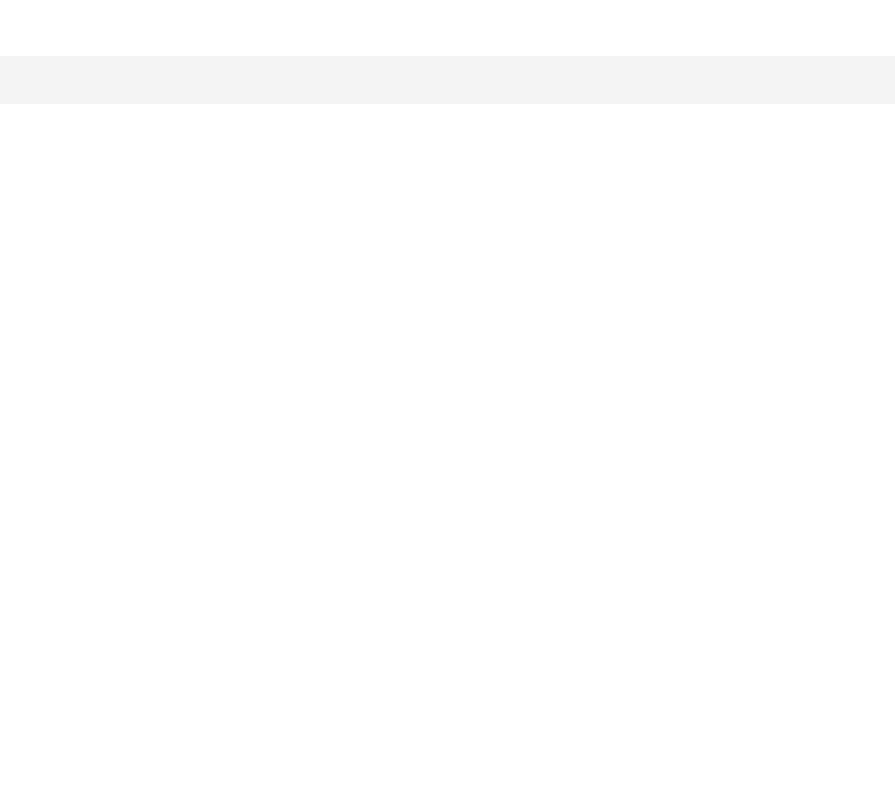
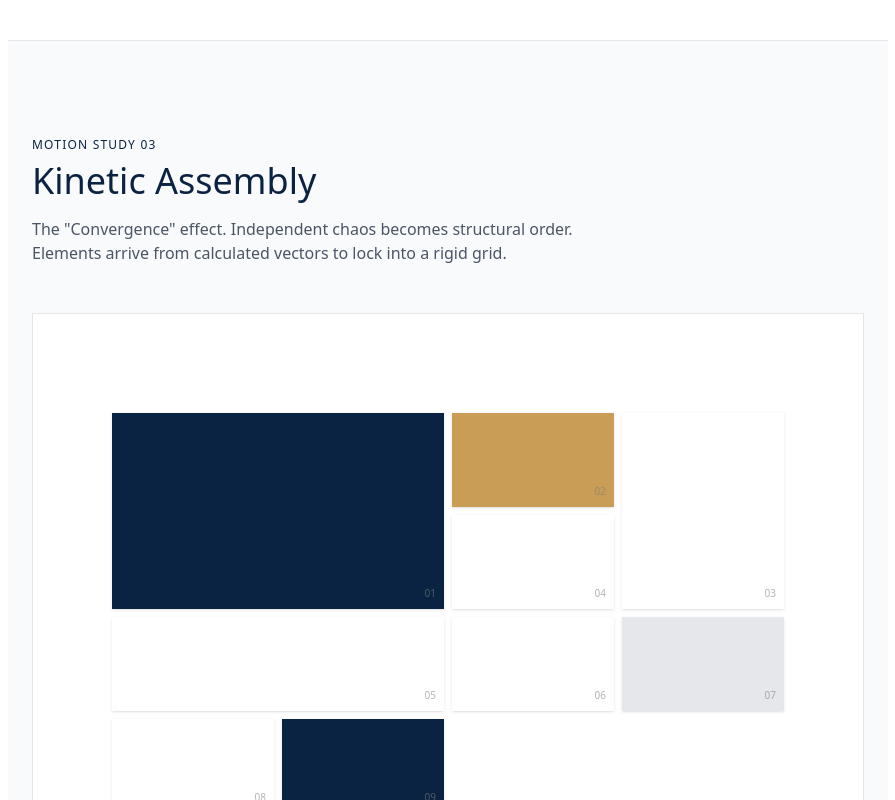
Before and after one commit to binarylawyer/moye-law-redesign, a Next.js app in the folder moye-law-web/: page /admin/design/motion in a window 1280 px wide. Shown: the part 1620-2420 px from the top of the page, without its empty margins (320-1215 px from the left). Before the commit the page ends 1724 px from the top, so only its background shows below. Built offline with nearby package versions, Linux system fonts and the light colour scheme; no server answers.

Commit message:
feat: add admin design motion page showcasing kinetic physics and a new KineticMondrianDemo component.

```diff
--- a/moye-law-web/src/app/admin/design/motion/page.tsx
+++ b/moye-law-web/src/app/admin/design/motion/page.tsx
@@ -4,6 +4,7 @@ import React from 'react';
 import { motion } from 'framer-motion';
 import { KineticDoor } from '@/components/ui/KineticDoor';
 import { MondrianGrid, RevealContent } from '@/components/ui/MondrianGrid';
+import KineticMondrianDemo from '@/components/content/KineticMondrianDemo';
 
 export default function DesignMotionPage() {
     return (
@@ -87,6 +88,11 @@ export default function DesignMotionPage() {
                     </RevealContent>
                 </section>
 
+                {/* SECTION 3: KINETIC MONDRIAN ASSEMBLY */}
+                <div className="mt-32">
+                    <KineticMondrianDemo />
+                </div>
+
             </main>
         </div>
     );
--- /dev/null
+++ b/moye-law-web/src/components/content/KineticMondrianDemo.tsx
@@ -0,0 +1,79 @@
+"use client";
+
+import React from "react";
+import { motion } from "framer-motion";
+
+/**
+ * KineticMondrianDemo
+ * A demonstration of "Construction" physics.
+ * 9 distinct blocks start off-screen and fly together to form a cohesive Mondrian composition.
+ */
+
+const blocks = [
+    { id: 1, color: "bg-navy", span: "col-span-2 row-span-2", initial: { x: -100, y: -100, rotate: -5 } }, // Big Navy
+    { id: 2, color: "bg-gold", span: "col-span-1 row-span-1", initial: { x: 0, y: -100, rotate: 10 } },    // Top Gold
+    { id: 3, color: "bg-white", span: "col-span-1 row-span-2", initial: { x: 100, y: -50, rotate: -8 } },  // Tall White
+    { id: 4, color: "bg-mondrian-red", span: "col-span-1 row-span-1", initial: { x: 50, y: 0, rotate: 15 } }, // Red Accent
+    { id: 5, color: "bg-white", span: "col-span-2 row-span-1", initial: { x: -50, y: 50, rotate: -3 } },   // Wide White
+    { id: 6, color: "bg-mondrian-blue", span: "col-span-1 row-span-1", initial: { x: 0, y: 100, rotate: 12 } }, // Blue Footer
+    { id: 7, color: "bg-gray-200", span: "col-span-1 row-span-1", initial: { x: 100, y: 100, rotate: -10 } }, // Gray Corner
+    { id: 8, color: "bg-white", span: "col-span-1 row-span-1", initial: { x: -100, y: 50, rotate: 6 } }, // Extra White
+    { id: 9, color: "bg-navy", span: "col-span-1 row-span-1", initial: { x: 50, y: -50, rotate: -15 } },  // Small Navy
+];
+
+export default function KineticMondrianDemo() {
+    return (
+        <section className="py-24 bg-gray-50 border-t border-gray-200 overflow-hidden">
+            <div className="container mx-auto px-6 max-w-7xl">
+                <div className="mb-12">
+                    <span className="font-mono text-xs text-navy tracking-widest uppercase block mb-2">Motion Study 03</span>
+                    <h2 className="font-display text-4xl text-navy">Kinetic Assembly</h2>
+                    <p className="font-sans text-gray-600 mt-4 max-w-xl">
+                        The "Convergence" effect. Independent chaos becomes structural order.
+                        Elements arrive from calculated vectors to lock into a rigid grid.
+                    </p>
+                </div>
+
+                {/* THE STAGE */}
+                <div className="relative h-[600px] w-full bg-white border border-gray-200 flex items-center justify-center overflow-hidden">
+
+                    <div className="grid grid-cols-4 grid-rows-4 gap-2 w-full max-w-2xl h-[400px]">
+                        {blocks.map((block, i) => (
+                            <motion.div
+                                key={block.id}
+                                className={`${block.span} ${block.color} shadow-sm relative`}
+                                initial={{
+                                    opacity: 0,
+                                    x: block.initial.x * 5, // Exaggerate distance
+                                    y: block.initial.y * 5,
+                                    scale: 0.5,
+                                    rotate: block.initial.rotate
+                                }}
+                                whileInView={{
+                                    opacity: 1,
+                                    x: 0,
+                                    y: 0,
+                                    scale: 1,
+                                    rotate: 0,
+                                    transition: {
+                                        type: "spring",
+                                        damping: 20,
+                                        stiffness: 60,
+                                        delay: i * 0.1, // Ripple effect
+                                        duration: 1.5
+                                    }
+                                }}
+                                viewport={{ once: false, margin: "-100px" }} // Re-animates on scroll
+                            >
+                                <span className="absolute bottom-2 right-2 font-mono text-[10px] opacity-30 mix-blend-difference text-white">
+                                    0{block.id}
+                                </span>
+                            </motion.div>
+                        ))}
+                    </div>
+
+                </div>
+            </div>
+        </section>
+    );
+}
```
